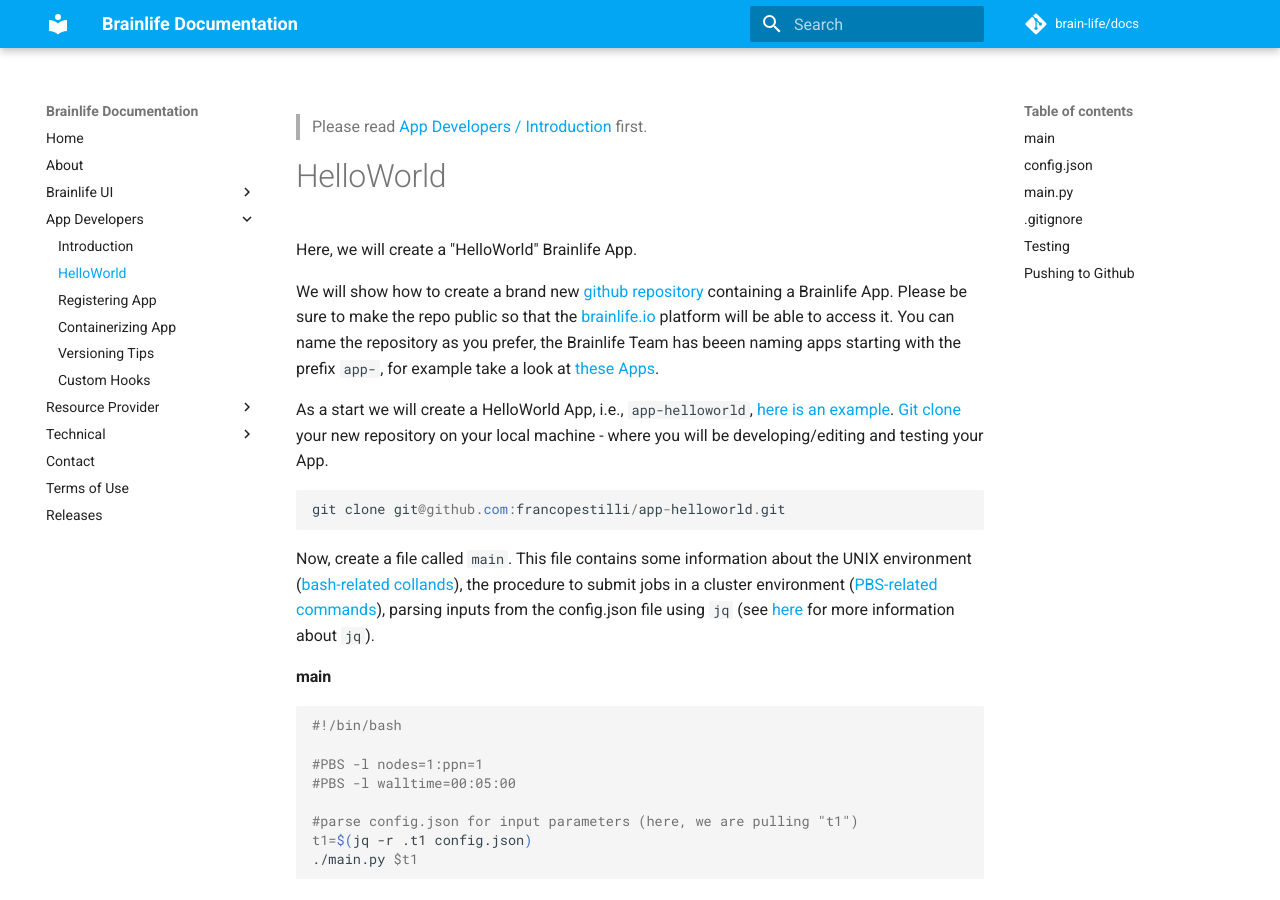
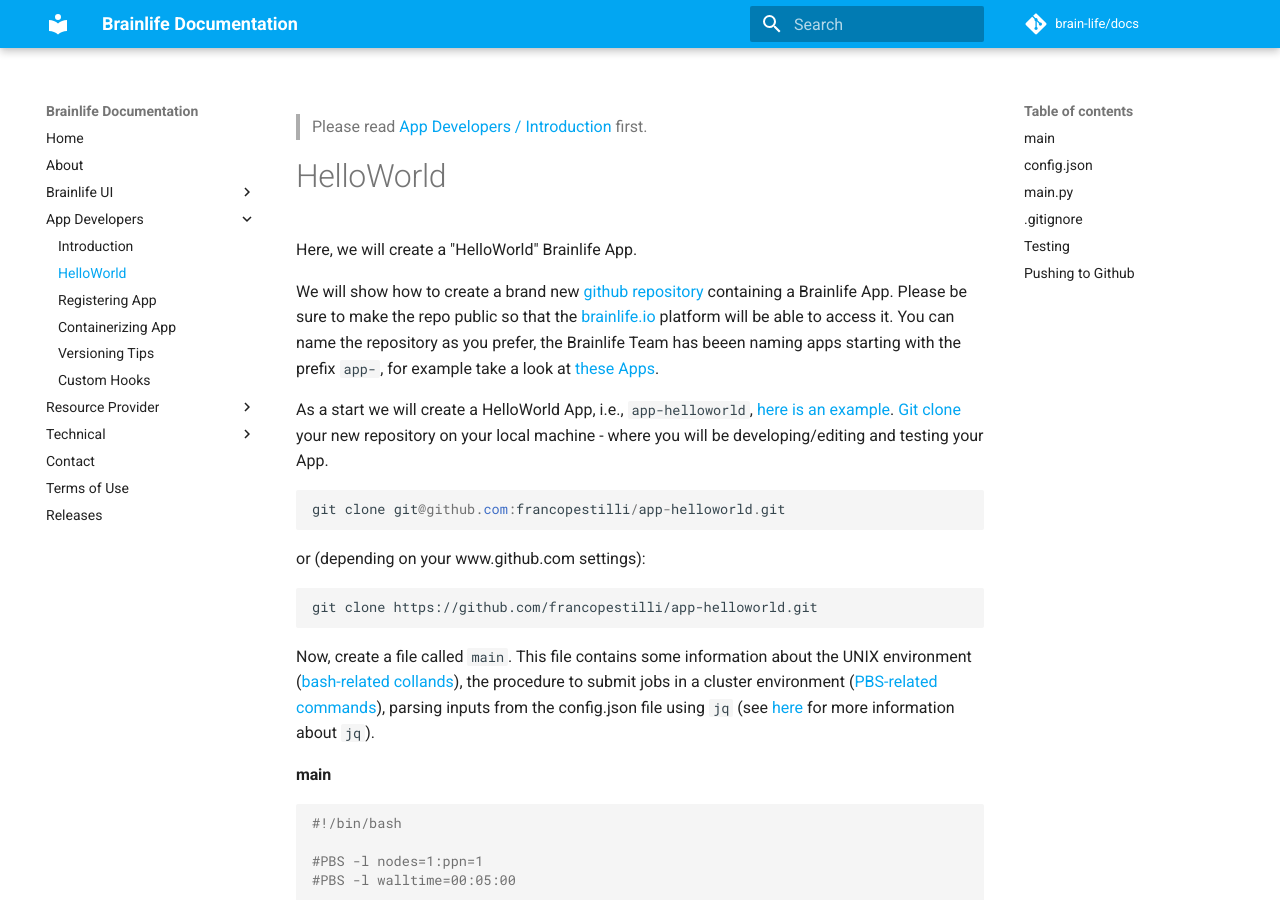
Before and after one commit to brainlife/docs, an MkDocs documentation site: the page built from docs/apps/helloworld.md, in a window 1280 px wide and 900 px high. Built offline with MkDocs 1.6.1 and Material for MkDocs 9.7.7, drawn with Linux system fonts in a browser that asks for light colours; comment, search, counter and statistics services are not loaded; old or Windows-style settings are respelled for this version of MkDocs.

Commit message:
Update helloworld.md

````diff
--- a/docs/apps/helloworld.md
+++ b/docs/apps/helloworld.md
@@ -10,6 +10,10 @@
 
 ```
 git clone git@github.com:francopestilli/app-helloworld.git
+```
+or (depending on your www.github.com settings):
+```
+git clone https://github.com/francopestilli/app-helloworld.git
 ```
 
 Now, create a file called `main`. This file contains some information about the UNIX environment ([bash-related collands](https://en.wikipedia.org/wiki/Bash_(Unix_shell))), the procedure to submit jobs in a cluster environment ([PBS-related commands](https://kb.iu.edu/d/avmy)), parsing inputs from the config.json file using `jq` (see [here](https://stedolan.github.io/jq/) for more information about `jq`).
````
